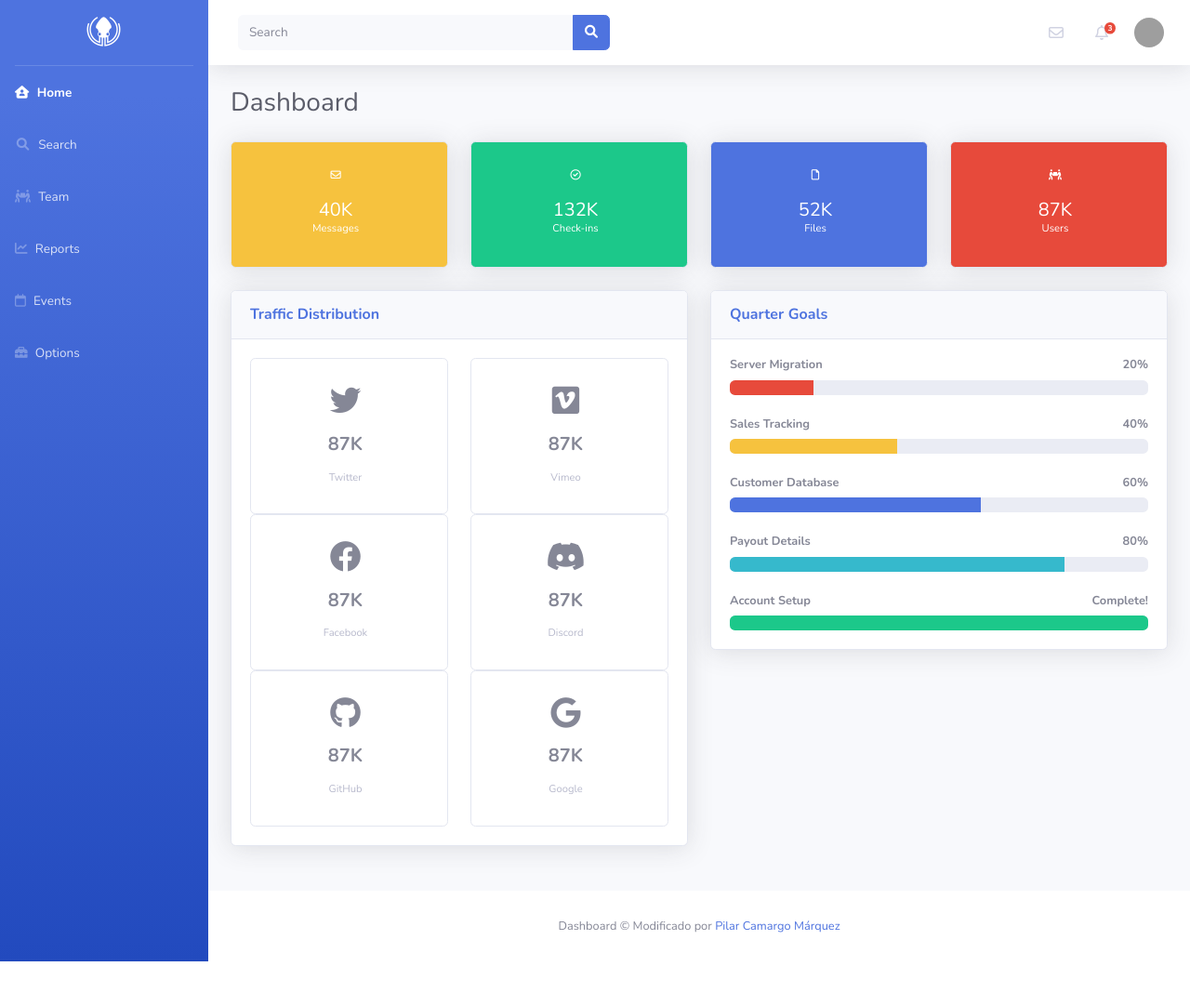
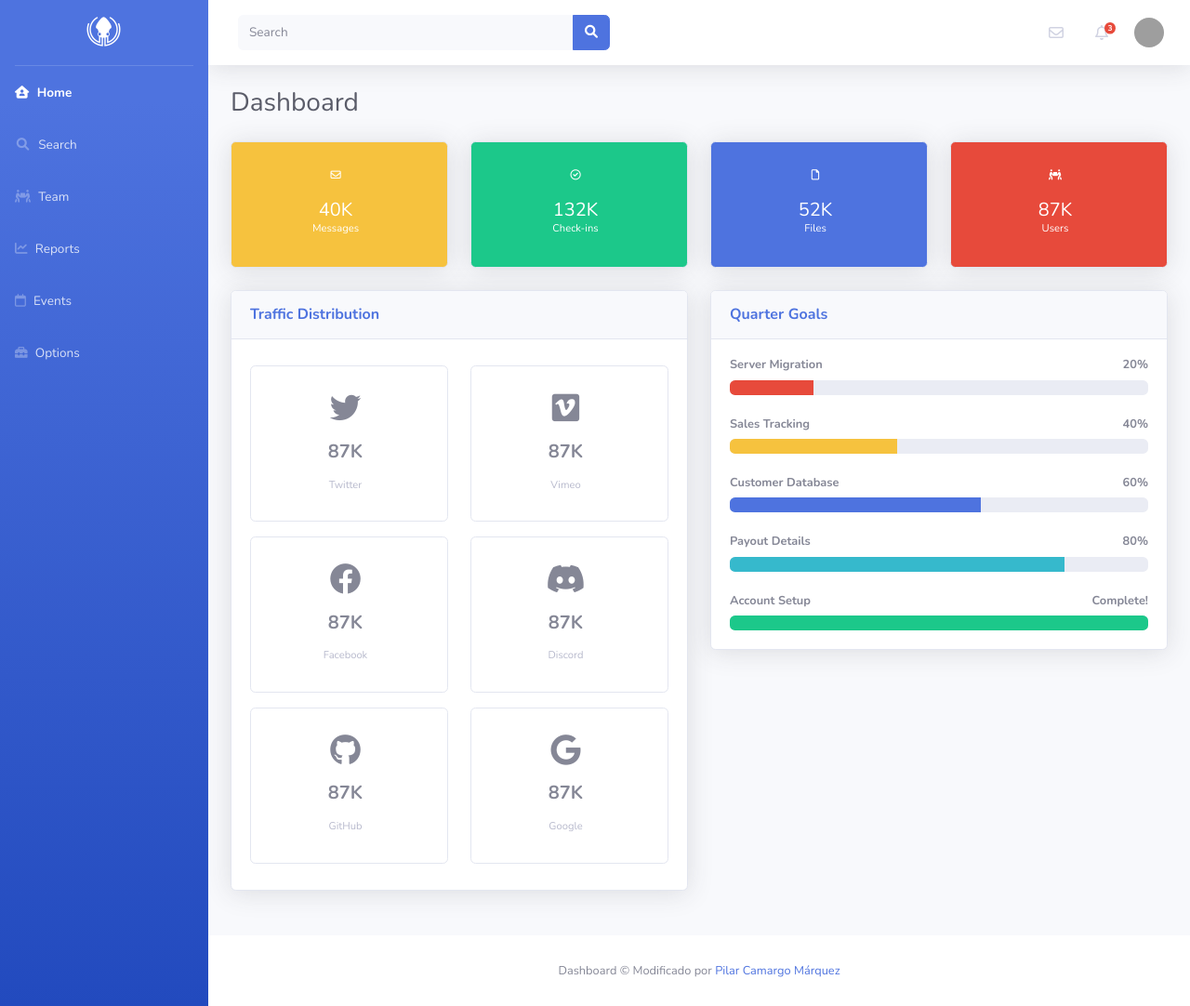
Before and after one commit to justoneye/PruebaDisenoWeb-Dashboard, a plain HTML site: page index.html in a window 1280 px wide. Shown: the whole page at 93% size. Before the commit the page ends 1034 px from the top, so only its background shows below. Drawn offline with nearby package versions, Linux system fonts and the light colour scheme; grey boxes are pictures that could not be loaded.

Commit message:
Margin modificado

```diff
--- a/index.html
+++ b/index.html
@@ -150,7 +150,6 @@
                          </li>
 
                         <!-- Nav Item - Alerts -->
-
                         <li class="nav-item dropdown no-arrow mx-1">
                             <a class="nav-link dropdown-toggle" href="#" id="alertsDropdown" role="button" data-toggle="dropdown" aria-haspopup="true" aria-expanded="false">
                                 <i class="fa-regular fa-bell"></i>
@@ -158,8 +157,6 @@
                                 <!-- Counter - Alerts -->
                                 <span class="badge badge-danger badge-counter rounded-circle">3</span>
                             </a>
-
-
 
                         <!-- Nav Item - User Information -->
                         <li class="nav-item">
@@ -270,7 +267,7 @@
                                 </div>
                                 <div class="card-body">
                                     <div class="row">
-                                        <div class="col-xl-6 col-md-6 mb-6">
+                                        <div class="col-xl-6 col-md-6 mb-6 my-2">
                                             <div class="card h-100 py-2">
                                                 <div class="card-body">
                                                     <div class="row no-gutters align-items-center">
@@ -289,7 +286,7 @@
                                             </div>
                                         </div>
 
-                                        <div class="col-xl-6 col-md-6 mb-6">
+                                        <div class="col-xl-6 col-md-6 mb-6 my-2">
                                             <div class="card h-100 py-2">
                                                 <div class="card-body">
                                                     <div class="row no-gutters align-items-center">
@@ -308,7 +305,7 @@
                                             </div>
                                         </div>
 
-                                        <div class="col-xl-6 col-md-6 mb-6">
+                                        <div class="col-xl-6 col-md-6 mb-6 my-2">
                                             <div class="card h-100 py-2">
                                                 <div class="card-body">
                                                     <div class="row no-gutters align-items-center">
@@ -327,7 +324,7 @@
                                             </div>
                                         </div>
 
-                                        <div class="col-xl-6 col-md-6 mb-6">
+                                        <div class="col-xl-6 col-md-6 mb-6 my-2">
                                             <div class="card h-100 py-2">
                                                 <div class="card-body">
                                                     <div class="row no-gutters align-items-center">
@@ -346,7 +343,7 @@
                                             </div>
                                         </div>
 
-                                        <div class="col-xl-6 col-md-6 mb-6">
+                                        <div class="col-xl-6 col-md-6 mb-6 my-2">
                                             <div class="card h-100 py-2">
                                                 <div class="card-body">
                                                     <div class="row no-gutters align-items-center">
@@ -365,7 +362,7 @@
                                             </div>
                                         </div>
 
-                                        <div class="col-xl-6 col-md-6 mb-6">
+                                        <div class="col-xl-6 col-md-6 mb-6 my-2">
                                             <div class="card h-100 py-2">
                                                 <div class="card-body">
                                                     <div class="row no-gutters align-items-center">
```
